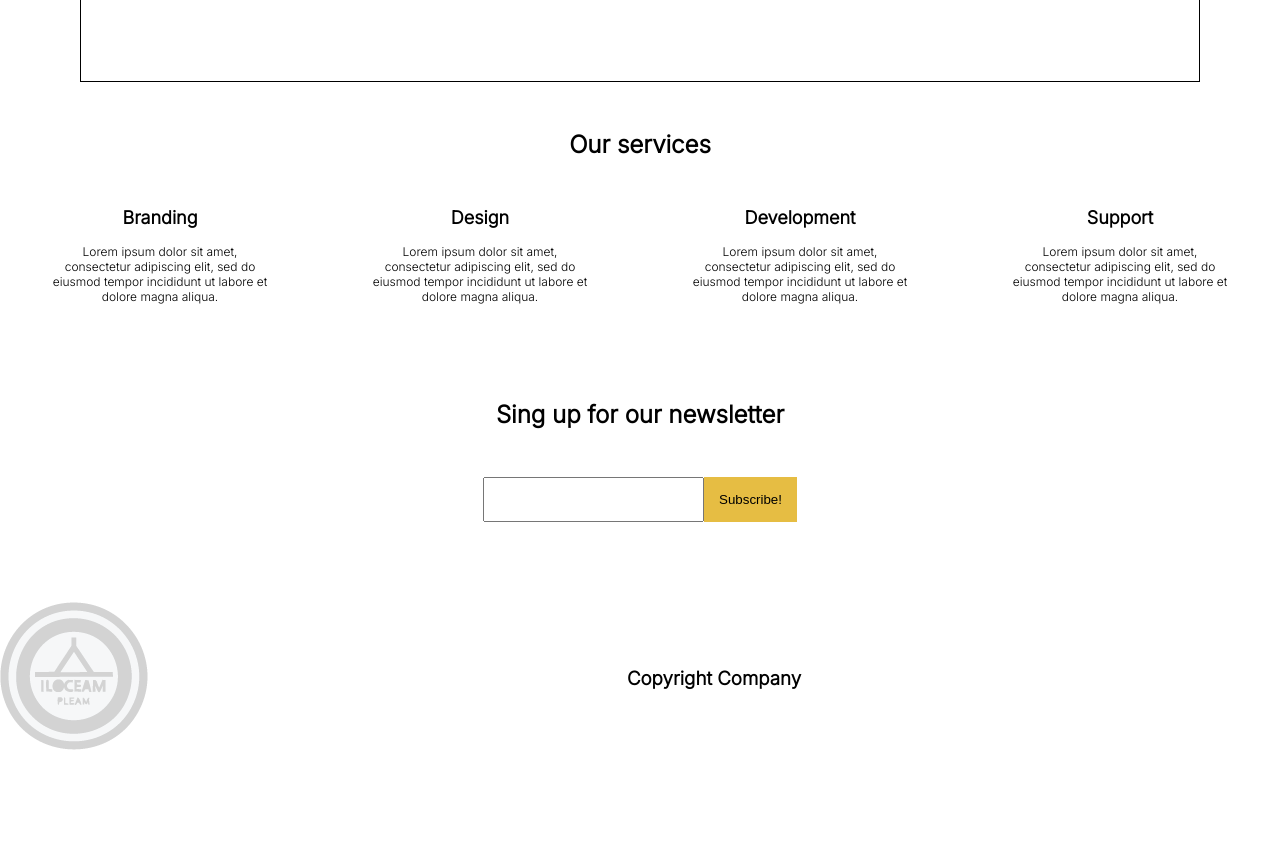
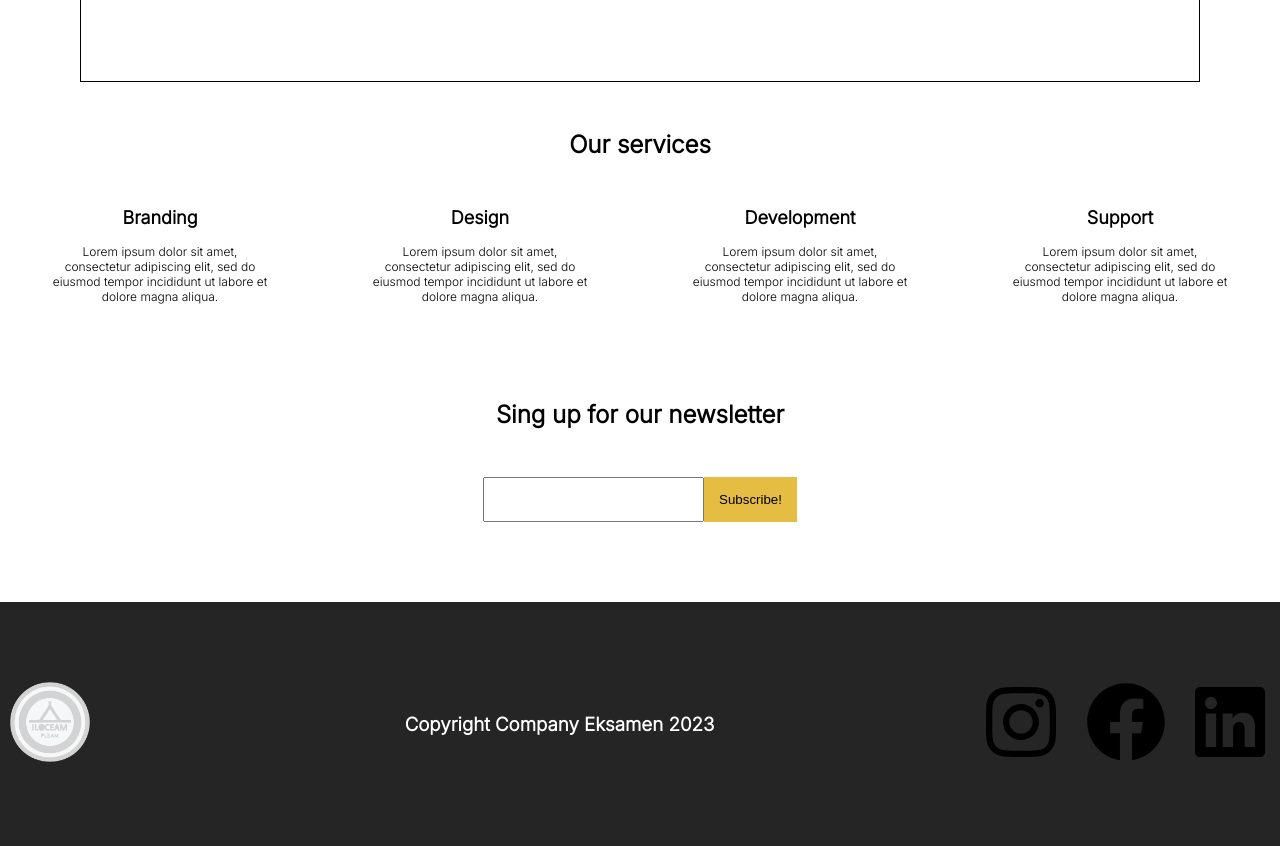
Before and after one commit to Kfmoss/Exam_ITF10511, a plain HTML site: page index.html in a window 1280 px wide. Shown: the part 1479-2325 px from the top of the page. Before the commit the page ends 2233 px from the top, so only its background shows below. Drawn offline with Linux system fonts and the light colour scheme.

Commit message:
main desk ready

```diff
--- a/index.html
+++ b/index.html
@@ -126,8 +126,12 @@
             <div class="footer_main_desk">
                 <ul class="r2">
                     <li><img src="ressurser/logo1.png" alt=""></li>
-                    <li><h3>Copyright Company</h3></li>
-                    <li><img src="ressurser/facebook.svg" alt=""></li>
+                    <li><h3>Copyright Company Eksamen 2023</h3></li>
+                    <li class="smedia">
+                        <img src="ressurser/instagram.svg" alt="">
+                        <img src="ressurser/facebook.svg" alt="">
+                        <img src="ressurser/linkedin.svg" alt="">
+                    </li>
                 </ul>
 
             </div>
--- a/styles/style.css
+++ b/styles/style.css
@@ -899,6 +899,7 @@
     }
     #footer_main{
         grid-area: "footer";
+        background-color: #252525 ;
 
     }
     .footer_main_desk .r2{
@@ -906,9 +907,24 @@
         list-style: none;
         justify-content: space-between;
         align-items: center;
+    }
+    .r2 .smedia img{
+        width: 5rem;
+        height:auto;
+        aspect-ratio: 1/1;
+        padding: 0 10px 0 10px;
+        fill: #f7f7f7;
 
-
-
+    }
+    .r2 img{
+        width: 5rem;
+        height: auto;
+        aspect-ratio: 1/1;
+        padding: 5rem 10px 5rem 10px;
+    }
+    .r2 h3{
+        color: #ffff;
+        padding: 0 0 0 3rem;
     }
 
 
```
